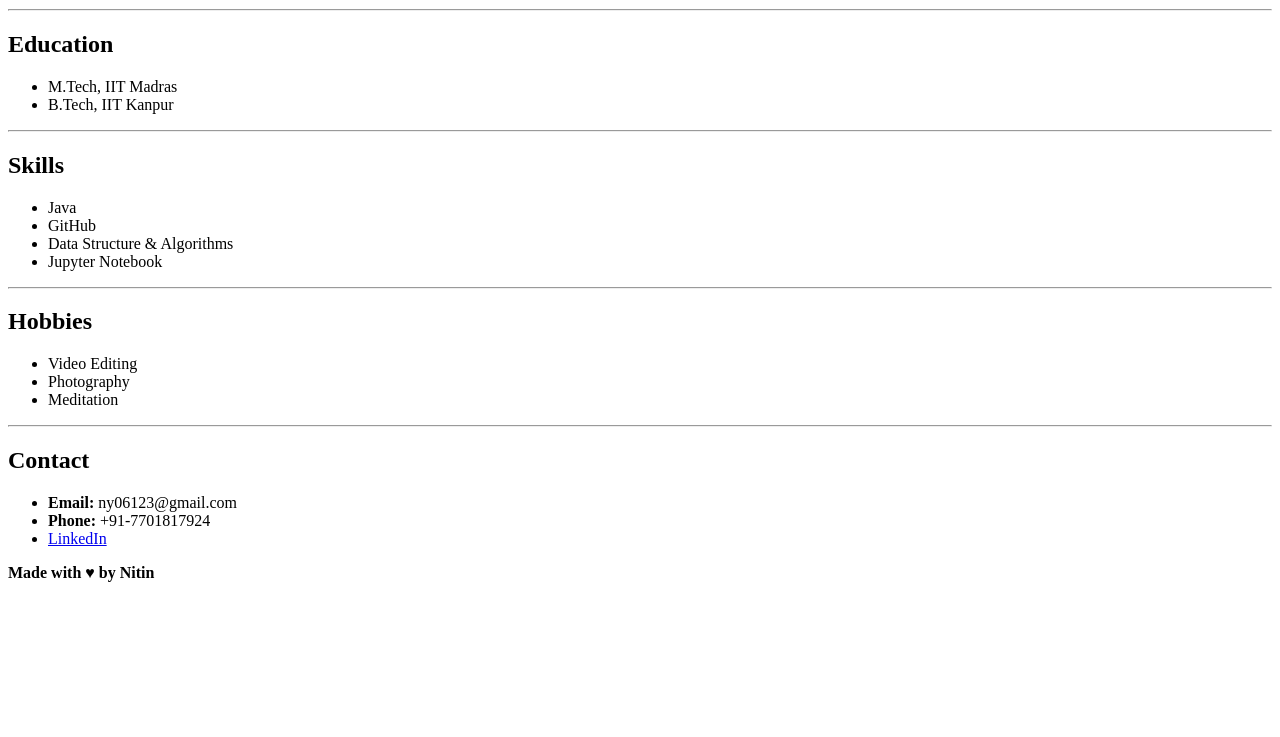
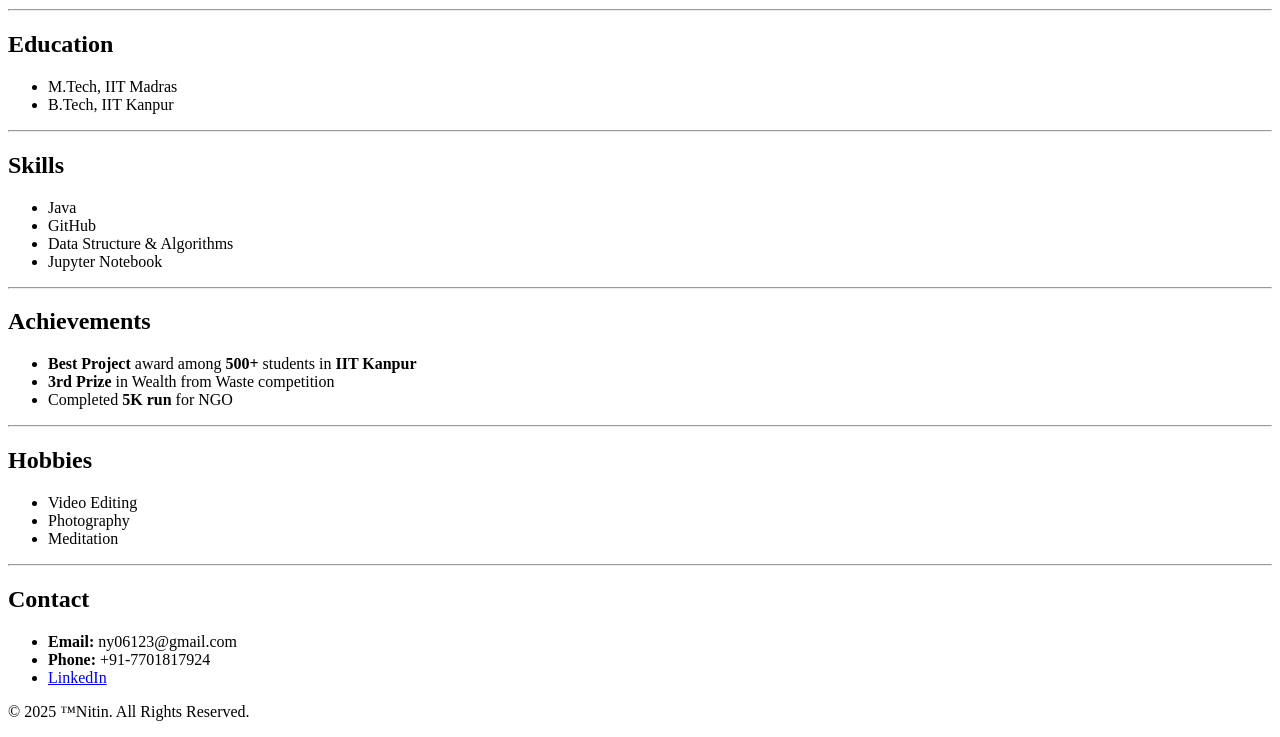
Before and after one commit to nitinLogic/Web-Development, a plain HTML site: page HTML/portfolio.html in a window 1280 px wide. Shown: the part 383-1120 px from the top of the page. Before the commit the page ends 981 px from the top, so only its background shows below. Drawn offline with Linux system fonts and the light colour scheme.

Commit message:
Modify old file

```diff
--- a/HTML/portfolio.html
+++ b/HTML/portfolio.html
@@ -10,8 +10,9 @@
         <header>
             <h1>Nitin Yadav</h1>
             <img src="Nitin_Pic.JPG", alt="You have a beautiful smile" height="300px", width="250px">
+            <hr>
         </header>
-        <hr>
+
         <!--Education Section-->
         <section>
             <h2>Education</h2>
@@ -19,8 +20,9 @@
                 <li>M.Tech, IIT Madras</li>
                 <li>B.Tech, IIT Kanpur</li>
             </ul>
+            <hr>
         </section>
-        <hr>
+
         <!--Skills Section-->
         <section>
             <h2>Skills</h2>
@@ -30,8 +32,20 @@
                 <li>Data Structure & Algorithms</li>
                 <li>Jupyter Notebook</li>
             </ul>
+            <hr>
         </section>
-        <hr>
+
+        <!--Achievements Section-->
+        <section>
+            <h2>Achievements</h2>
+            <ul>
+                <li><b>Best Project</b> award among <b>500+</b> students in <b>IIT Kanpur</b></li>
+                <li><b>3rd Prize</b> in Wealth from Waste competition</li>
+                <li>Completed <b>5K run</b> for NGO</li>
+            </ul>
+            <hr>
+        </section>
+
         <!--Hobbies Section-->
         <section>
             <h2>Hobbies</h2>
@@ -40,8 +54,8 @@
                 <li>Photography</li>
                 <li>Meditation</li>
             </ul>
+            <hr>
         </section>
-        <hr>
 
         <!--Footer-->
         <footer>
@@ -51,7 +65,7 @@
                 <li><b>Phone: </b>+91-7701817924</li>
                 <li><a href="https://www.linkedin.com/in/nitin-yadav-977034159/">LinkedIn</a></li>
             </ul>
-            <p><b>Made with &hearts; by Nitin</b></p>
+            <p>&copy; 2025   &trade;Nitin. All Rights Reserved.</b></p>
         </footer>
 
     </body>
```
